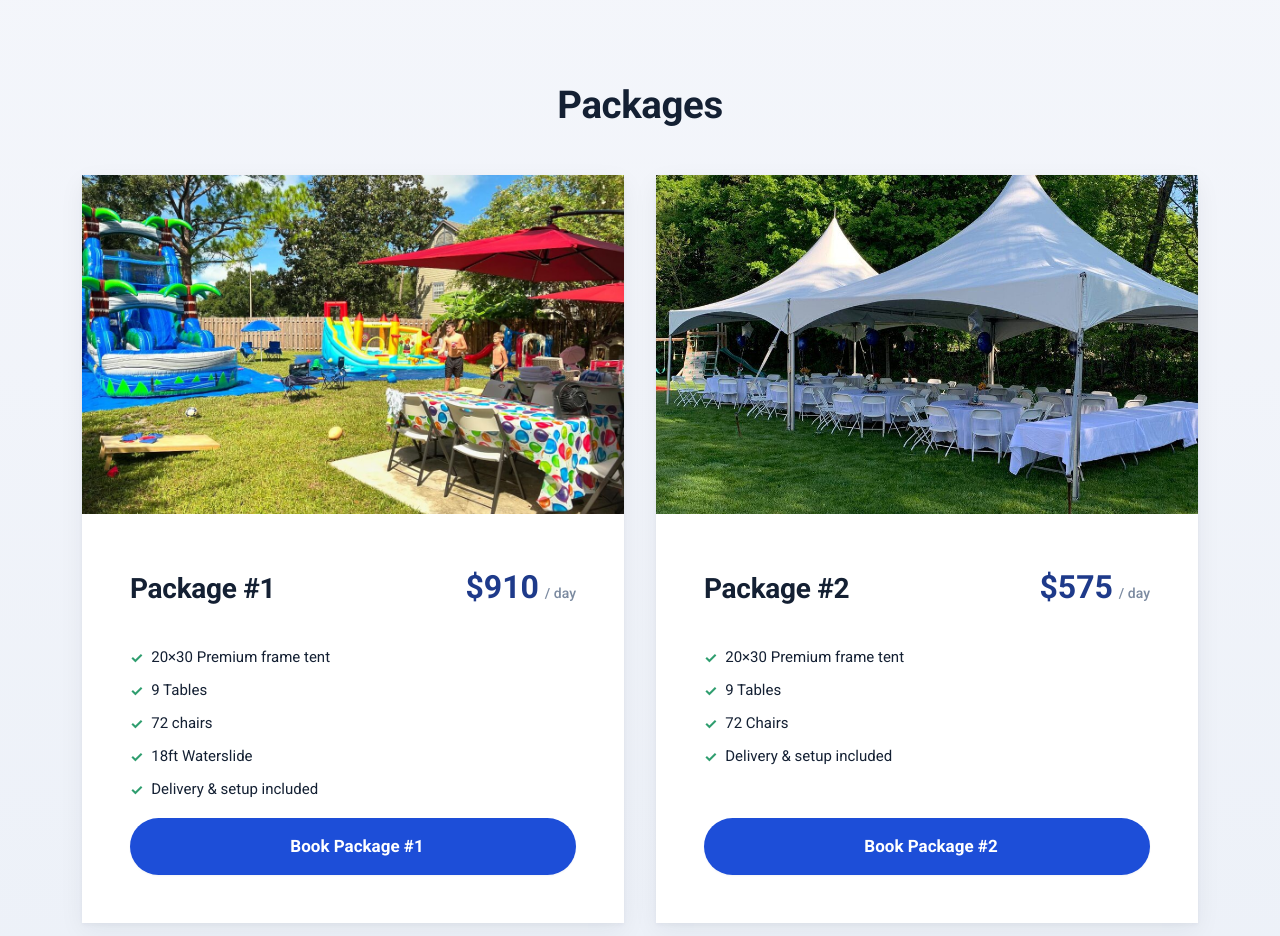
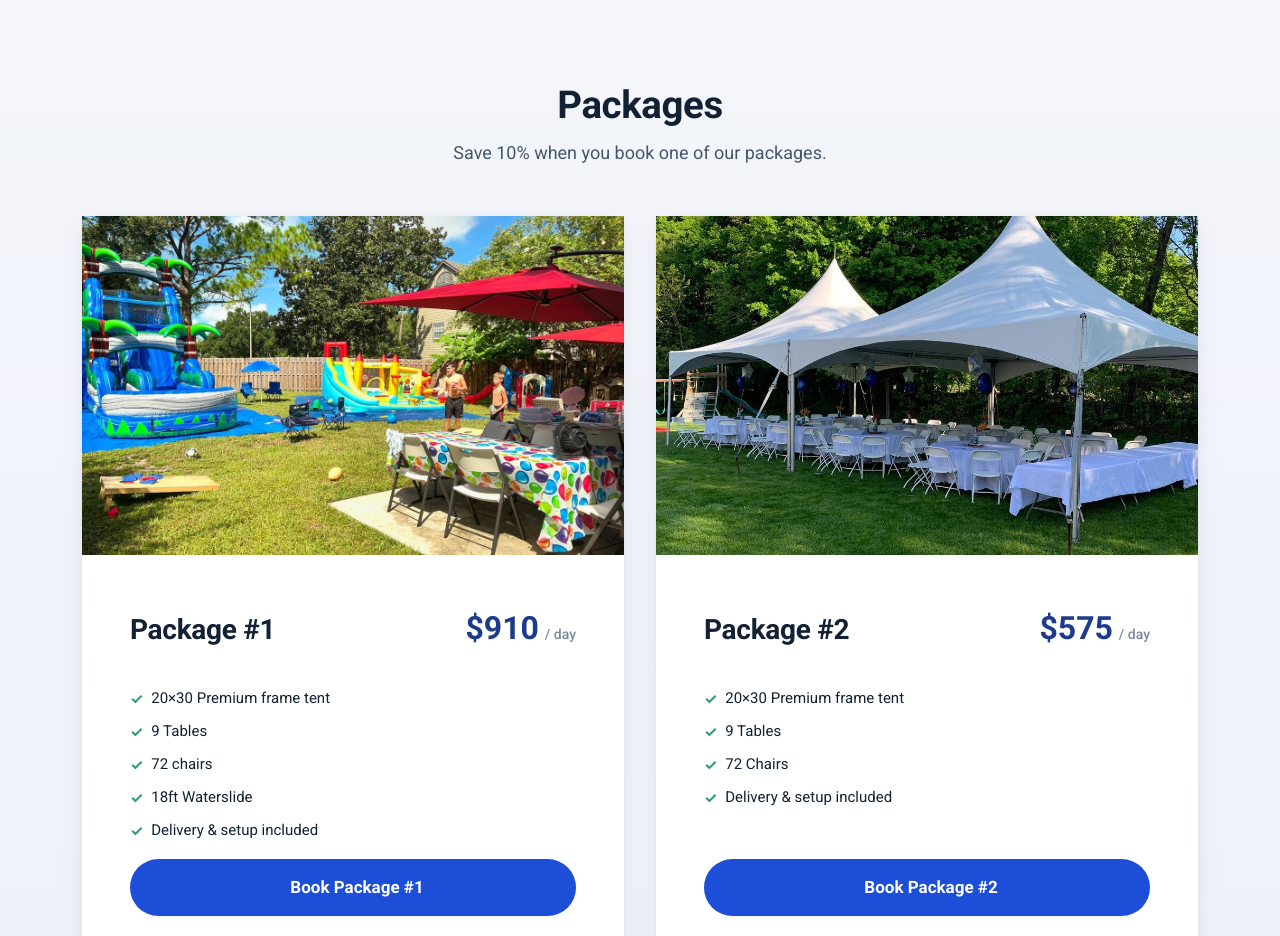
Before and after one commit to Marvin3742/rental-company-website, a React (Vite) app: page /rentals in a window 1280 px wide. Shown: the part 3240-4176 px from the top of the page. Built offline with nearby package versions, Linux system fonts and the light colour scheme.

Commit message:
discount

```diff
--- a/src/data/content.js
+++ b/src/data/content.js
@@ -74,7 +74,8 @@ export const rentalsPage = {
     description: "Browse our event rental packages and individual items. Tents, tables, chairs, and bounce houses with delivery and setup included.",
   },
   packagesSection: {
-    title:   "Packages",
+    title:    "Packages",
+    subtitle: "Save 10% when you book one of our packages.",
   },
   itemsSection: {
     title:   "Tents, Chairs, Tables, and Inflatables",
--- a/src/pages/RentalsPage.jsx
+++ b/src/pages/RentalsPage.jsx
@@ -37,6 +37,7 @@ export default function RentalsPage() {
           <SectionHeading
             eyebrow={rentalsPageContent.packagesSection.eyebrow}
             title={rentalsPageContent.packagesSection.title}
+            subtitle={rentalsPageContent.packagesSection.subtitle}
             align="center"
           />
           <div className="rentals-packages__grid">
```
